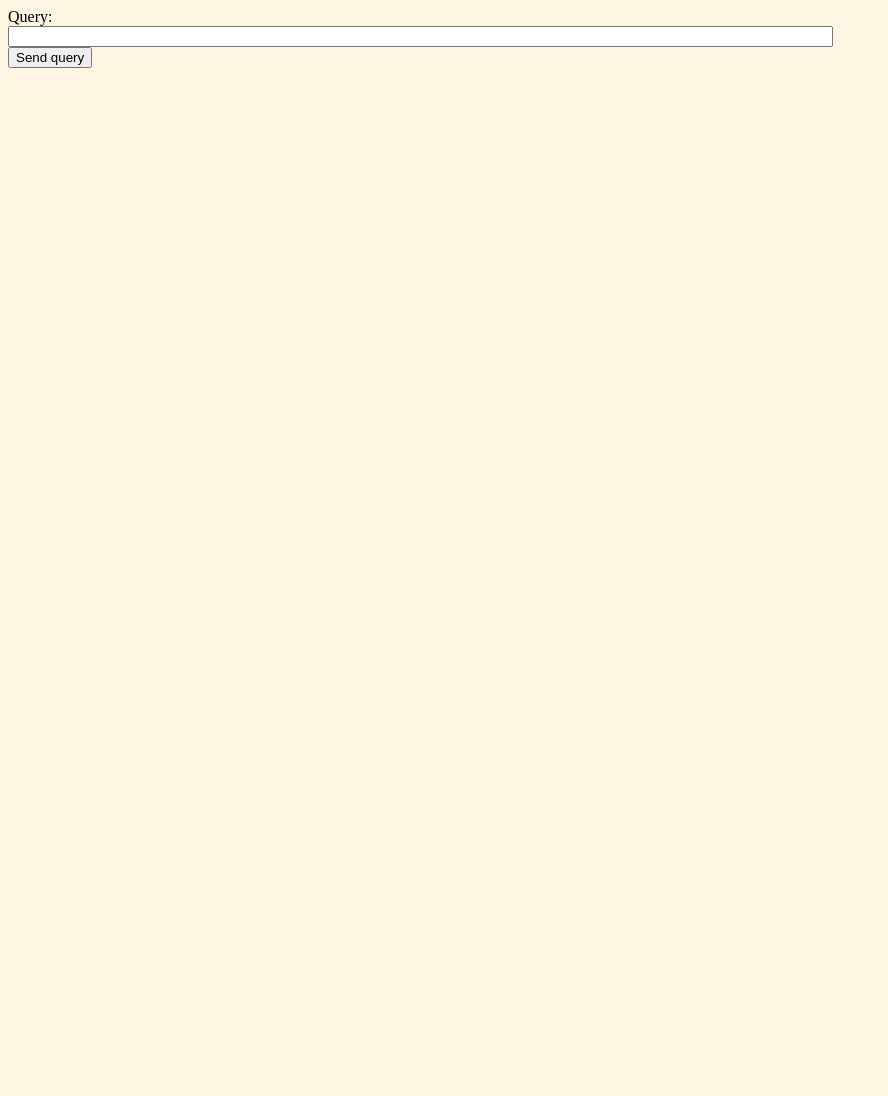
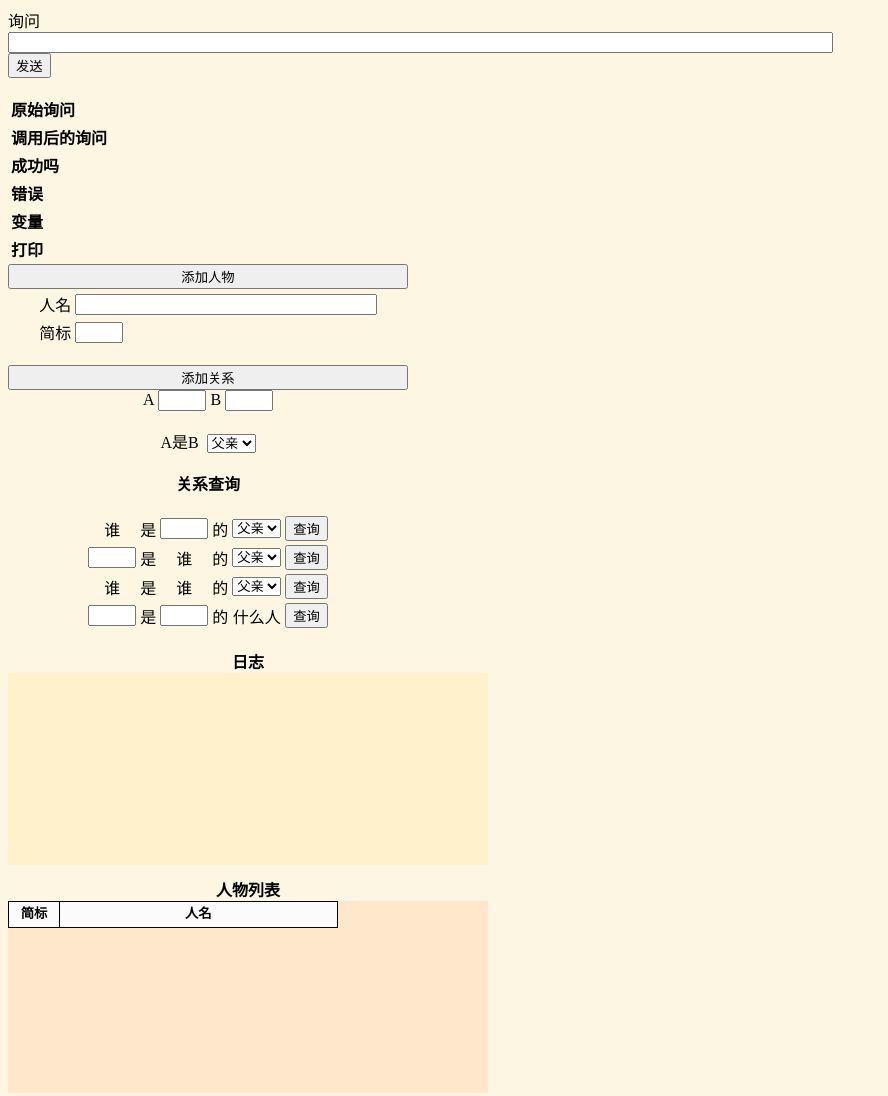
Before and after one commit to Chesium/relnote, a plain HTML site: page index.html in a window 1280 px wide. Shown: the whole page, without its empty margins (0-888 px from the left). Before the commit the page ends 800 px from the top, so only its background shows below. Drawn offline with Linux system fonts and the light colour scheme.

Commit message:
增加日志、人物列表界面

```diff
--- a/index.css
+++ b/index.css
@@ -20,3 +20,85 @@ body {
   font-weight: bold;
   font-size: 9pt;
 }
+
+.qform {
+  width: 25em;
+}
+
+#addChButton,
+#addRButton {
+  width: 100%;
+}
+
+.q_name {
+  width: 22em;
+}
+
+.q_id {
+  width: 3em;
+}
+
+#logSection {
+  width: 30em;
+  height: 12em;
+}
+
+#log {
+  background-color: #fff1cc;
+  width: 100%;
+  height: 100%;
+  overflow-x: hidden;
+  overflow-y: scroll;
+}
+
+#log > p {
+  margin: 0%;
+}
+
+.log_rn {
+  color: red;
+}
+
+.log_swipl {
+  color: grey;
+}
+
+#chListSection {
+  width: 30em;
+  height: 12em;
+}
+
+#chList {
+  background-color: #ffe7cc;
+  width: 100%;
+  height: 100%;
+  overflow-x: hidden;
+  overflow-y: scroll;
+}
+
+#chlTable {
+  background-color: #fbfbfb;
+  border: 1px solid black;
+  border-collapse: collapse;
+  font-size: 10pt;
+  line-height: 1.1;
+  overflow: auto;
+}
+
+#chl_id {
+  width: 3em;
+}
+
+#chl_name {
+  width: 20em;
+}
+
+#chlTable th {
+  background-color: #fbfbfb;
+  border: 1px solid black;
+  padding: 5px;
+}
+#chlTable td {
+  background-color: #fbfbfb;
+  border: 1px solid black;
+}
--- a/index.html
+++ b/index.html
@@ -2,36 +2,167 @@
 <html>
   <head lang="en">
     <!-- disable cache for debugging -->
-    <meta http-equiv="cache-control" content="no-cache"/>
-    <meta http-equiv="expires" content="0"/>
-    <meta http-equiv="pragma" content="no-cache"/>
+    <meta http-equiv="cache-control" content="no-cache" />
+    <meta http-equiv="expires" content="0" />
+    <meta http-equiv="pragma" content="no-cache" />
     <!-- end: disable cache for debugging -->
-    <meta charset="utf-8"/>
-    <meta name="viewport" content="width=device-width,initial-scale=1.0"/>
-    <link rel="stylesheet" href="index.css"/>
-    <!-- TODO: remove jquery (only used for debugging) -->
+    <meta charset="utf-8" />
+    <link rel="stylesheet" href="index.css" />
     <script type="module" src="index.js" defer="defer"></script>
 
     <title>Simple client</title>
   </head>
 
   <body onload="window.renderPage();">
-    <noscript><h1>You need to enable JavaScript to run this app!!!</h1></noscript>
     <form id="query_form">
-      <label>Query:</label><br/>
-      <input type="text" id="query" size="100"/><br/>
-      <input type="submit" value="Send query"/>
+      <label>询问</label><br />
+      <input type="text" id="query" size="100" /><br />
+      <input type="submit" value="发送" />
     </form>
     <div id="result">
-      <p>
+      <p></p>
+      <table>
+        <tr valign="top">
+          <td><b>原始询问</b></td>
+          <td id="result:query">&nbsp;</td>
+        </tr>
+        <tr valign="top">
+          <td><b>调用后的询问</b></td>
+          <td id="result:query_after_call">&nbsp;</td>
+        </tr>
+        <tr valign="top">
+          <td><b>成功吗</b></td>
+          <td id="result:success">&nbsp;</td>
+        </tr>
+        <tr valign="top">
+          <td><b>错误</b></td>
+          <td id="result:error">&nbsp;</td>
+        </tr>
+        <tr valign="top">
+          <td><b>变量</b></td>
+          <td id="result:vars">&nbsp;</td>
+        </tr>
+        <tr valign="top">
+          <td><b>打印</b></td>
+          <td id="result:printed_output">&nbsp;</td>
+        </tr>
+      </table>
+    </div>
+    <form id="addCharacter" class="qform">
+      <center><input id="addChButton" type="submit" value="添加人物" /></center>
+      <center>
         <table>
-          <tr valign="top"><td><b>Query:</b></td>   <td id="result:query">&nbsp;</td></tr>
-          <tr valign="top"><td><b>(after)</b></td>  <td id="result:query_after_call">&nbsp;</td></tr>
-          <tr valign="top"><td><b>Success:</b></td> <td id="result:success">&nbsp;</td></tr>
-          <tr valign="top"><td><b>Error:</b></td>   <td id="result:error">&nbsp;</td></tr>
-          <tr valign="top"><td><b>Vars:</b></td>    <td id="result:vars">&nbsp;</td></tr>
-          <tr valign="top"><td><b>Printed:</b></td> <td id="result:printed_output">&nbsp;</td></tr>
+          <tr>
+            <td>人名</td>
+            <td><input type="text" class="q_name" /></td>
+          </tr>
+          <tr>
+            <td>简标</td>
+            <td><input type="text" class="q_id" /></td>
+          </tr>
         </table>
+      </center>
+    </form>
+    <br />
+    <form id="addRel" class="qform">
+      <center><input id="addRButton" type="submit" value="添加关系" /><br /></center>
+
+      <center>
+        <label>A&nbsp;</label><input type="text" class="q_id" /> <label>B&nbsp;</label
+        ><input type="text" class="q_id" />
+      </center>
+      <br />
+
+      <center>
+        <label>A是B&nbsp;</label>
+        <select>
+          <option value="father">父亲</option>
+          <option value="mother">母亲</option>
+          <option value="son">儿子</option>
+          <option value="daugther">女儿</option>
+        </select>
+      </center>
+    </form>
+    <br />
+    <form id="qRel" class="qform">
+      <center><b>关系查询</b></center>
+      <br />
+
+      <center>
+        <table>
+          <tr>
+            <td><center>谁</center></td>
+            <td>是</td>
+            <td><input type="text" class="q_id" /></td>
+            <td>的</td>
+            <td>
+              <select>
+                <option value="father">父亲</option>
+                <option value="mother">母亲</option>
+                <option value="son">儿子</option>
+                <option value="daugther">女儿</option>
+              </select>
+            </td>
+            <td><input type="submit" value="查询" /></td>
+          </tr>
+          <tr>
+            <td><input type="text" class="q_id" /></td>
+            <td>是</td>
+            <td><center>谁</center></td>
+            <td>的</td>
+            <td>
+              <select>
+                <option value="father">父亲</option>
+                <option value="mother">母亲</option>
+                <option value="son">儿子</option>
+                <option value="daugther">女儿</option>
+              </select>
+            </td>
+            <td><input type="submit" value="查询" /></td>
+          </tr>
+          <tr>
+            <td><center>谁</center></td>
+            <td>是</td>
+            <td><center>谁</center></td>
+            <td>的</td>
+            <td>
+              <select>
+                <option value="father">父亲</option>
+                <option value="mother">母亲</option>
+                <option value="son">儿子</option>
+                <option value="daugther">女儿</option>
+              </select>
+            </td>
+            <td><input type="submit" value="查询" /></td>
+          </tr>
+          <tr>
+            <td><input type="text" class="q_id" /></td>
+            <td>是</td>
+            <td><input type="text" class="q_id" /></td>
+            <td>的</td>
+            <td><center>什么人</center></td>
+            <td><input type="submit" value="查询" /></td>
+          </tr>
+        </table>
+      </center>
+    </form>
+    <br />
+    <div id="logSection">
+      <center><b id="logHeader">日志</b></center>
+      <div id="log"></div>
     </div>
+    <br /><br />
+    <div id="chListSection">
+      <center><b id="chListHeader">人物列表</b></center>
+      <div id="chList">
+        <table id="chlTable">
+          <tr>
+            <th id="chl_id">简标</th>
+            <th id="chl_name">人名</th>
+          </tr>
+        </table>
+      </div>
+    </div>
+    <br /><br />
   </body>
 </html>
--- a/index.js
+++ b/index.js
@@ -1,11 +1,13 @@
 import { query, sanitizeText } from "./swiplPort.js";
 import * as RN from "./relnote.js";
+import log from "./log.js";
 // Simple client for running a query on the server and displaying the result
 
 // Called by <body onload="renderPage();">
 async function renderPage() {
   document.getElementById("query_form").addEventListener("submit", handleSubmit);
-  document.getElementById("result").style.display = "none";
+  document.getElementById("addChButton").addEventListener("submit", handleAddCh);
+  // document.getElementById("result").style.display = "none";
 }
 
 // Handler for form's "Send query" button
@@ -14,6 +16,13 @@ async function handleSubmit(event) {
   let text = document.getElementById("query");
   let res = await query(text.value);
   displayQueryResult(res);
+}
+
+async function handleAddCh(event) {
+  event.preventDefault();
+  // let text = document.getElementById("query");
+  // let res = await query(text.value);
+  // displayQueryResult(res);
 }
 
 // Callback from fetchFromServer for handleSubmit
@@ -62,7 +71,7 @@ window.renderPage = renderPage;
 // window.getCharacterList = RN.getCharacterList;
 
 async function test() {
-  for (let i = 1; i <= 4; i++) {
+  for (let i = 1; i <= 40; i++) {
     await RN.addCharacter(`T${i}`);
   }
   // await addCharacter("23_HAHAH");
@@ -72,19 +81,21 @@ async function test() {
   // await RN.addRelById(2,0,"mother");
   // await RN.addRelById(0,1,"son");
   // await RN.addRelById(0,2,"son");
-  await RN.addR("T2","T1","father");
-  await RN.addR("T3","T1","mother");
-  await RN.addR("T1","T2","son");
-  await RN.addR("T1","T3","son");
+  await RN.addR("T2", "T1", "father");
+  await RN.addR("T3", "T1", "mother");
+  await RN.addR("T1", "T2", "son");
+  await RN.addR("T1", "T3", "son");
   await RN.allRel();
   await RN.getallR("son");
-  await RN.findR("l","T1","father");
-  await RN.findR("r","T1","son");
-  await RN.findR("l","T2","son");
-  await RN.findR("r","T3","mother");
-  await RN.findR("l","T3","mother");
+  await RN.findR("l", "T1", "father");
+  await RN.findR("r", "T1", "son");
+  await RN.findR("l", "T2", "son");
+  await RN.findR("r", "T3", "mother");
+  await RN.findR("l", "T3", "mother");
   // setof(A:B:R,rel(A,B,R),L)
 }
+
+window.log = log;
 
 window.test = () => {
   let start = performance.now();
--- /dev/null
+++ b/log.js
@@ -0,0 +1,5 @@
+export default function log(str, type) {
+  let logDiv = document.getElementById("log");
+  logDiv.innerHTML += `<p class=log_${type}>${str}</p>`;
+  logDiv.scrollTop = logDiv.scrollHeight;
+}
--- a/relnote.js
+++ b/relnote.js
@@ -1,11 +1,16 @@
 import { query, insert, check } from "./swiplPort.js";
+import log from "./log.js";
 
 window.chL = [];
 
 export async function addCharacter(name) {
   let ID = window.chL.length;
   window.chL.push({ name: name, id: ID });
+  log(`Add Character: [c${ID}] "${name}"`, "rn");
   await insert(`character("${name}",c${ID})`);
+
+  let chlT=document.getElementById("chlTable");
+  chlT.innerHTML+=`<tr><td><center>c${ID}</center></td><td>${name}</td></tr>`;
 }
 
 function getChIdByName(name) {
@@ -20,6 +25,7 @@ export async function addR(Na, Nb, Rel) {
   let A = getChIdByName(Na),
     B = getChIdByName(Nb);
   await addRelById(A, B, Rel);
+  log(`Add Relation: [c${Na}]——[c${Nb}]:${Rel}`, "rn");
 }
 
 export async function addRelById(A, B, Rel) {
@@ -29,29 +35,35 @@ export async function addRelById(A, B, Rel) {
 export async function checkR(Na, Nb, Rel) {
   let A = getChIdByName(Na),
     B = getChIdByName(Nb);
+  log(`CheckIf :[c${Na}]——[c${Nb}]:${Rel}"`, "rn");
   return await check(`rel(c${A},c${B},${Rel})`);
 }
 
 export async function findR(LR, Nx, Rel) {
   let X = getChIdByName(Nx);
   let qstr = LR == "l" ? `setof(I,rel(I,c${X},${Rel}),L)` : `setof(I,rel(c${X},I,${Rel}),L)`;
+  if (LR == "l") log(`Search : Who——[c${Nx}]:${Rel}"`, "rn");
+  else log(`Search : [c${Nx}]——Who:${Rel}"`, "rn");
   let res = await query(qstr);
   if (res.success) console.log(res.vars[1].value);
   else console.log([]);
 }
 
 export async function getallR(Rel) {
+  log(`Search : Who——Who:${Rel}"`, "rn");
   let res = await query(`setof(Ai:Bi,rel(Ai,Bi,${Rel}),L)`);
   if (res.success) console.log(res.vars[2].value);
   else console.log([]);
 }
 
 export async function allRel() {
+  log(`Search : All Relationships"`, "rn");
   let res = await query(`setof(A:B:R,rel(A,B,R),L)`);
   console.log(res.vars[3].value);
 }
 
 export async function getCharacterList() {
+  log(`Get : All characters"`, "rn");
   let res = await query(`setof(N:I,character(N,I),L)`);
   console.log(res.vars[2].value);
 }
--- a/swiplPort.js
+++ b/swiplPort.js
@@ -1,6 +1,8 @@
+import log from './log.js'
 // Send a request to the server and schedule a callback.
 export async function query(string) {
   // callback should take a single arg, the response from the server.
+  log(`Query "${string}"`,"swipl");
   try {
     const response = await fetch("/json", {
       method: "POST",
```
Also changed, not shown: old.html (added, +37 -0 lines). Lines whose indentation alone changed are shown as unchanged.
